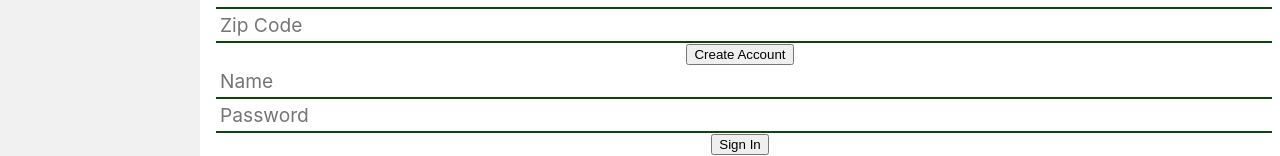
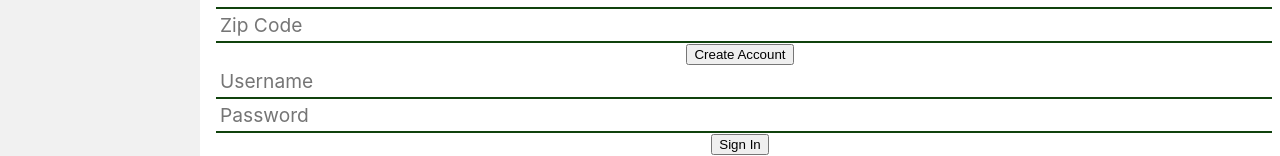
Before and after one commit to B-Keshav/NYCleans, a React (Create React App) app in the folder client/: page /volunteers in a window 1280 px wide. Shown: the part 334-490 px from the top of the page. Built offline with nearby package versions, Linux system fonts and the light colour scheme; no server answers.

Commit message:
username

```diff
--- a/client/src/components/Login.js
+++ b/client/src/components/Login.js
@@ -81,7 +81,7 @@ function Login({ onLogin }) {
         <form onSubmit={handleSubmit}>
           <div>
             <input
-              name='name'
+              name='username'
               placeholder='Username'
               onChange={(e) => setName(e.target.value)}
             />
@@ -137,8 +137,8 @@ function Login({ onLogin }) {
       <div> <form onSubmit={handleLogin}>
         <div>
           <input
-            name='name'
-            placeholder='Name'
+            name='username'
+            placeholder='Username'
             onChange={handleChange}
           />
           <input
```
